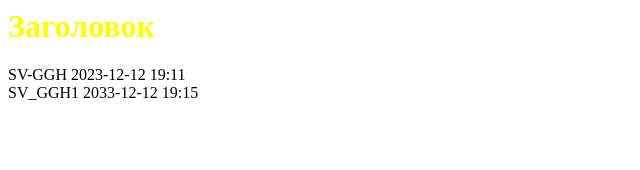
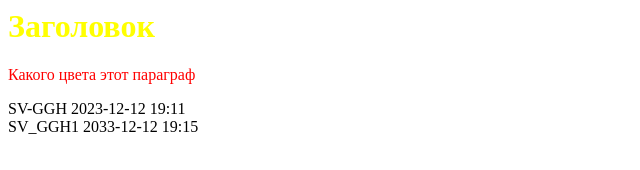
Before and after one commit to VovaPorta08/SV_GG1-12.12.2023, a plain HTML site: page index.html in a window 1280 px wide. Shown: the whole page, without its empty margins (0-640 px from the left). Drawn offline with Linux system fonts and the light colour scheme.

Commit message:
Update index.html
<p>Какого цвета этот параграф<p> 12.12.2033 19:40

```diff
--- a/index.html
+++ b/index.html
@@ -8,6 +8,7 @@
   </head>
   <body>
     <h1>Заголовок</h1>
+    <p>Какого цвета этот параграф</p>
     SV-GGH 2023-12-12 19:11<br>
     SV_GGH1 2033-12-12 19:15
   </body>
```
